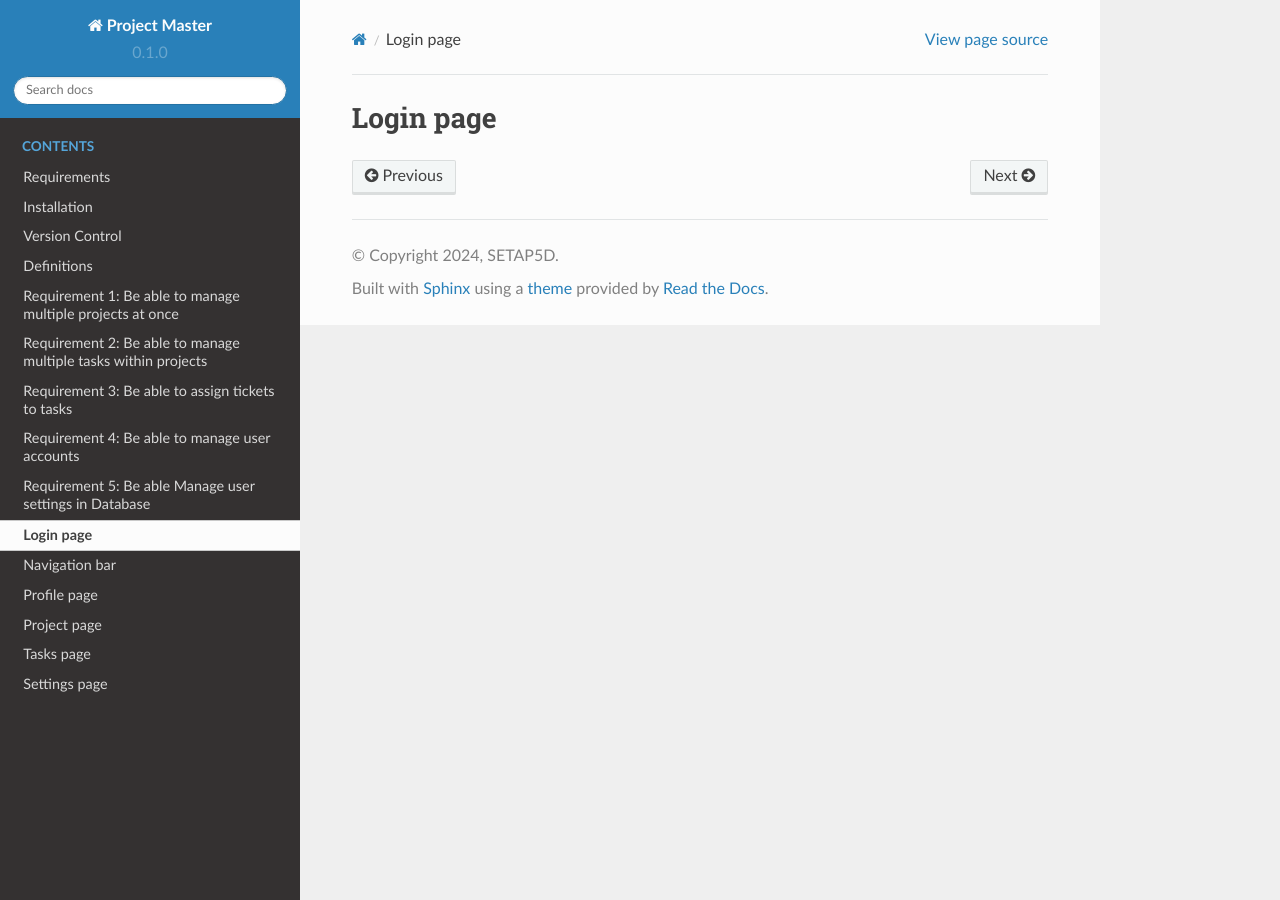
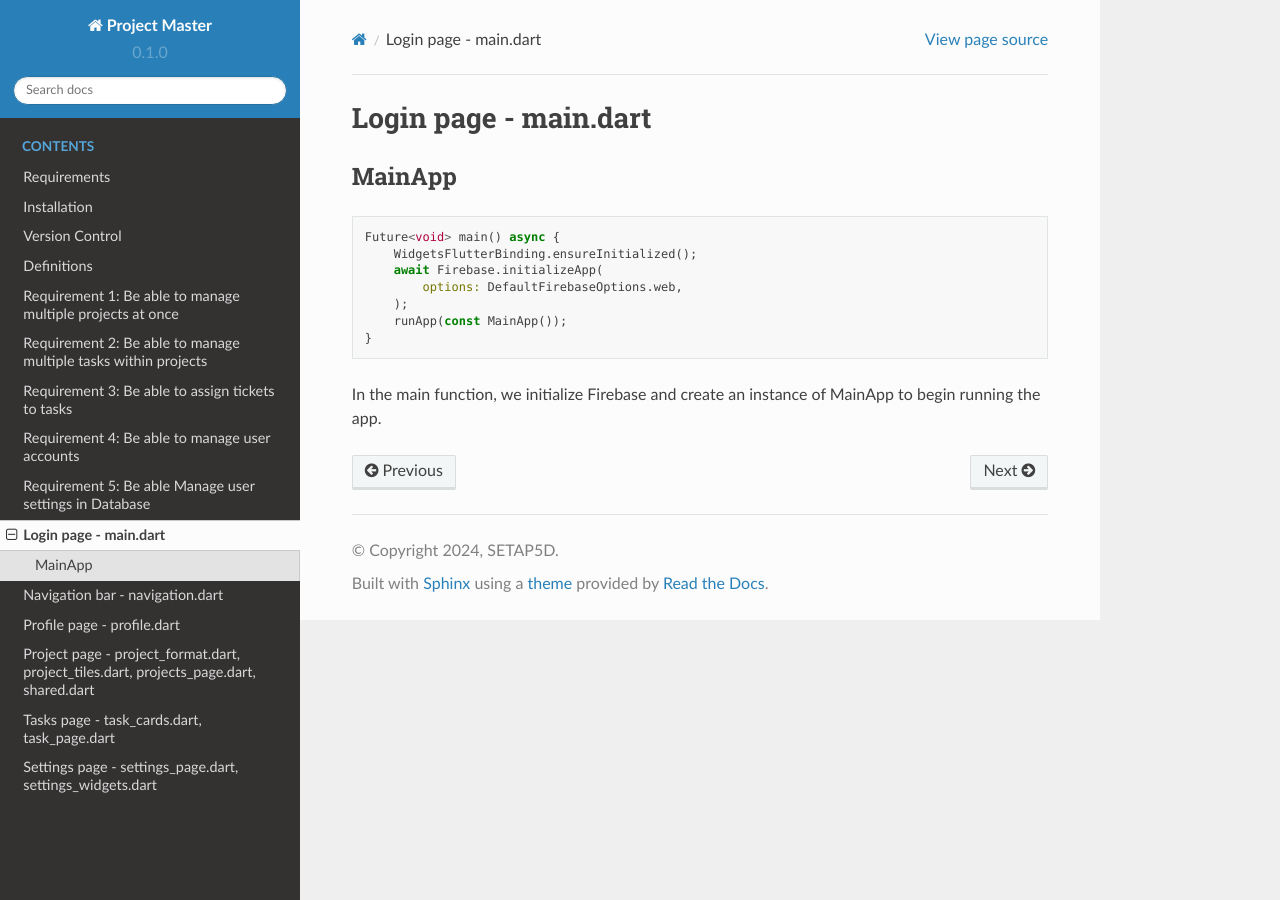
Before and after one commit to setap5d/rtd, a Sphinx documentation site: the page built from docs/source/components/login.rst, in a window 1280 px wide. Built offline with Sphinx 7.4.7 and the Read the Docs theme 2.0.0, drawn with Linux system fonts in a browser that asks for light colours.

Commit message:
code block showcase

```diff
--- a/docs/source/components/login.rst
+++ b/docs/source/components/login.rst
@@ -1,2 +1,18 @@
-Login page
-===========
+Login page - main.dart
+======================
+
+MainApp
+-------
+
+.. code-block:: dart
+    :emphasize-lines: 12,13,14,15,16,17,18
+
+    Future<void> main() async {
+        WidgetsFlutterBinding.ensureInitialized();
+        await Firebase.initializeApp(
+            options: DefaultFirebaseOptions.web,
+        );
+        runApp(const MainApp());
+    }
+
+In the main function, we initialize Firebase and create an instance of MainApp to begin running the app.
--- a/docs/source/components/navigation.rst
+++ b/docs/source/components/navigation.rst
@@ -1,2 +1,2 @@
-Navigation bar
-================
+Navigation bar - navigation.dart
+===============================
--- a/docs/source/components/profile.rst
+++ b/docs/source/components/profile.rst
@@ -1,2 +1,2 @@
-Profile page
-=============
+Profile page - profile.dart
+===========================
--- a/docs/source/components/project.rst
+++ b/docs/source/components/project.rst
@@ -1,2 +1,2 @@
-Project page
-==============
+Project page - project_format.dart, project_tiles.dart, projects_page.dart, shared.dart
+=======================================================================================
--- a/docs/source/components/settings.rst
+++ b/docs/source/components/settings.rst
@@ -1,2 +1,2 @@
-Settings page
-================
+Settings page - settings_page.dart, settings_widgets.dart
+=========================================================
--- a/docs/source/components/task.rst
+++ b/docs/source/components/task.rst
@@ -1,2 +1,2 @@
-Tasks page
-===========
+Tasks page - task_cards.dart, task_page.dart
+============================================
```
